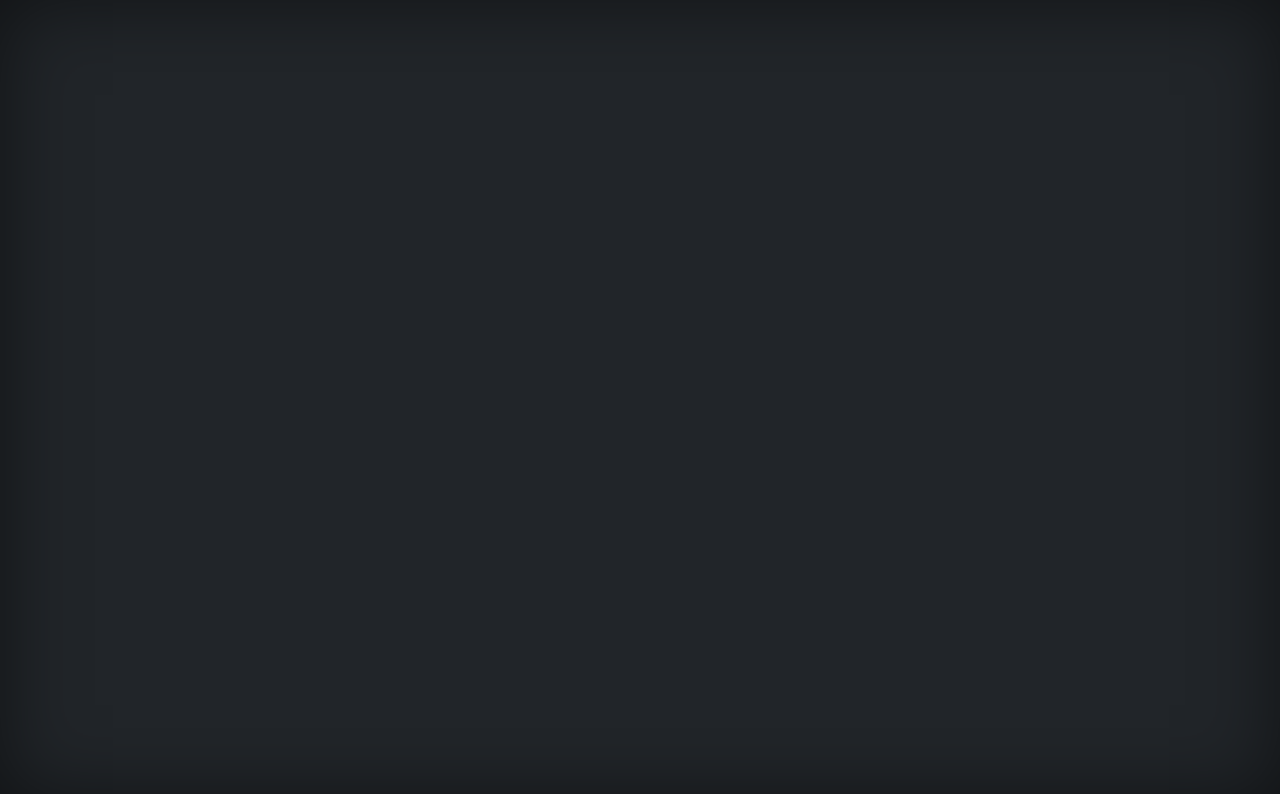
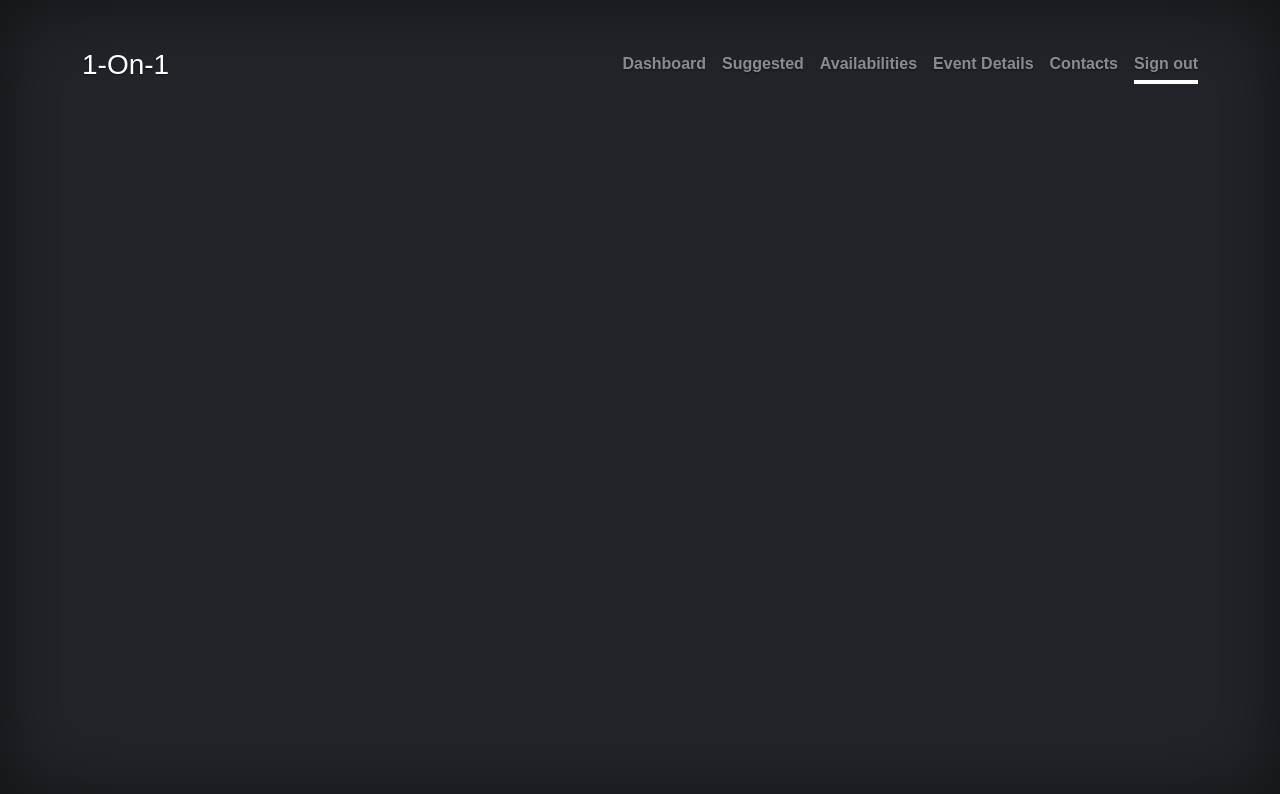
Before and after one commit to robertzhao5/OneOnOne, a React (Create React App) app in the folder P3/frontend/1on1-fe/: page /event in a window 1280 px wide. Before the commit this address had no page. Shown: the top 794 px of the page. Built offline with nearby package versions, Linux system fonts and the light colour scheme.

Commit message:
created eventdetail and added to app.js

```diff
--- a/P3/frontend/1on1-fe/src/App.js
+++ b/P3/frontend/1on1-fe/src/App.js
@@ -11,6 +11,7 @@ import Suggestion from "./components/calendar/suggest";
 import Availabilities from "./components/availabilities/Availabilities";
 import ListContacts from './components/contacts/ListContact';
 import Dashboard from "./components/dashboard/Dashboard";
+import EventDetail from './components/EventDetails/EventDetails';
 import {AuthProvider} from './components/auth/AuthContext';
 
 import {verifyToken, ProtectedRoute} from "./utils/utils";
@@ -57,6 +58,7 @@ function App() {
                 <Route path="/signup" element={<SignupPage/>}/>
                 <Route path="/login" element={<LoginPage/>}/>
                 <Route path="/about" element={<AboutPage/>}/>
+                <Route path="/event" element={<EventDetail/>}/>
                 <Route path="/suggest" element={<Suggestion/>}/>
                 <Route path="/availabilities" element={<ProtectedRoute
                     isAuthenticated={isAuthenticated}><Availabilities/></ProtectedRoute>}/>
--- /dev/null
+++ b/P3/frontend/1on1-fe/src/components/EventDetails/EventDetails.jsx
@@ -0,0 +1,16 @@
+import React, {useEffect, useState} from 'react';
+import { Table, Modal, ModalHeader, ModalBody, ModalFooter, Button, Form, FormGroup, Label, Input } from 'reactstrap';
+import axios from 'axios';
+import Header from '../header/Header';
+
+
+function EventDetail(){
+
+    return(
+        <div className="container py-5">
+           <Header/>
+        </div>
+
+    )
+}
+export default EventDetail;
```
